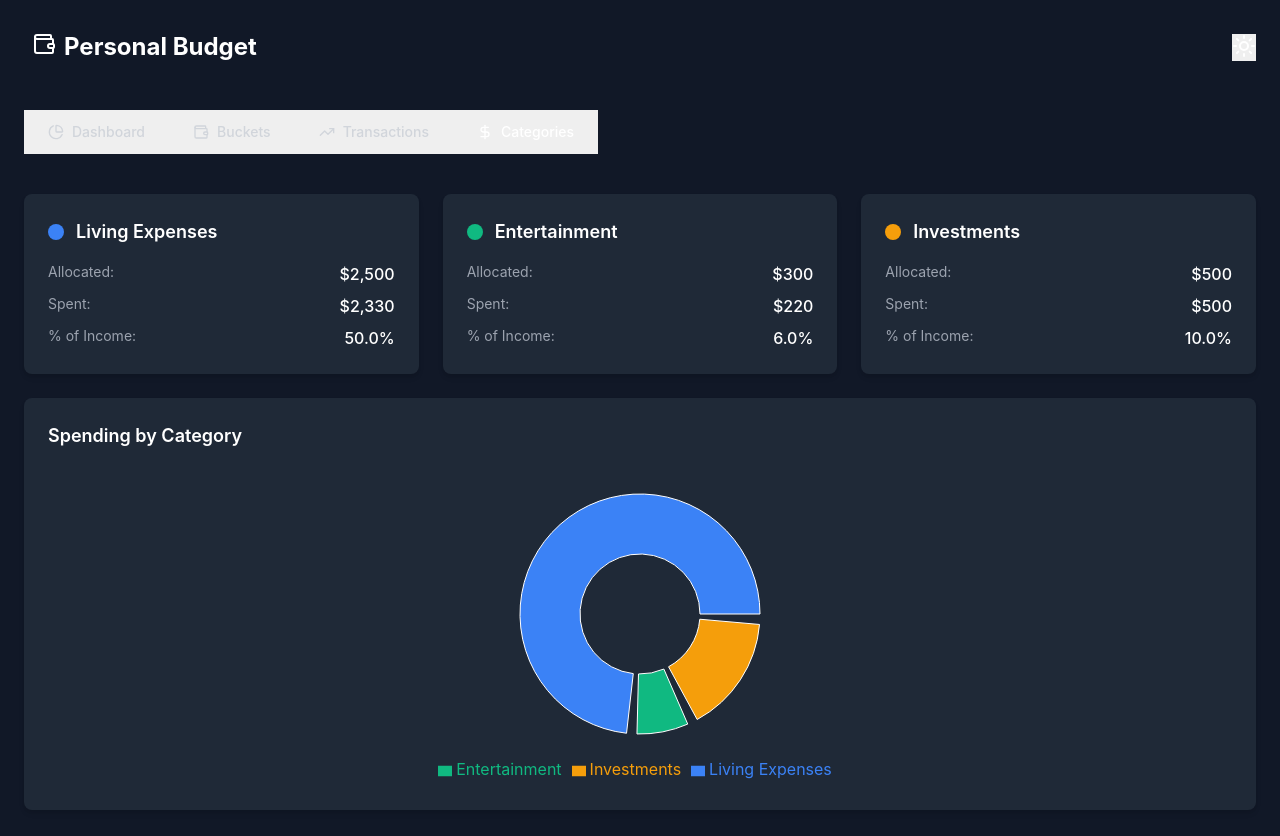
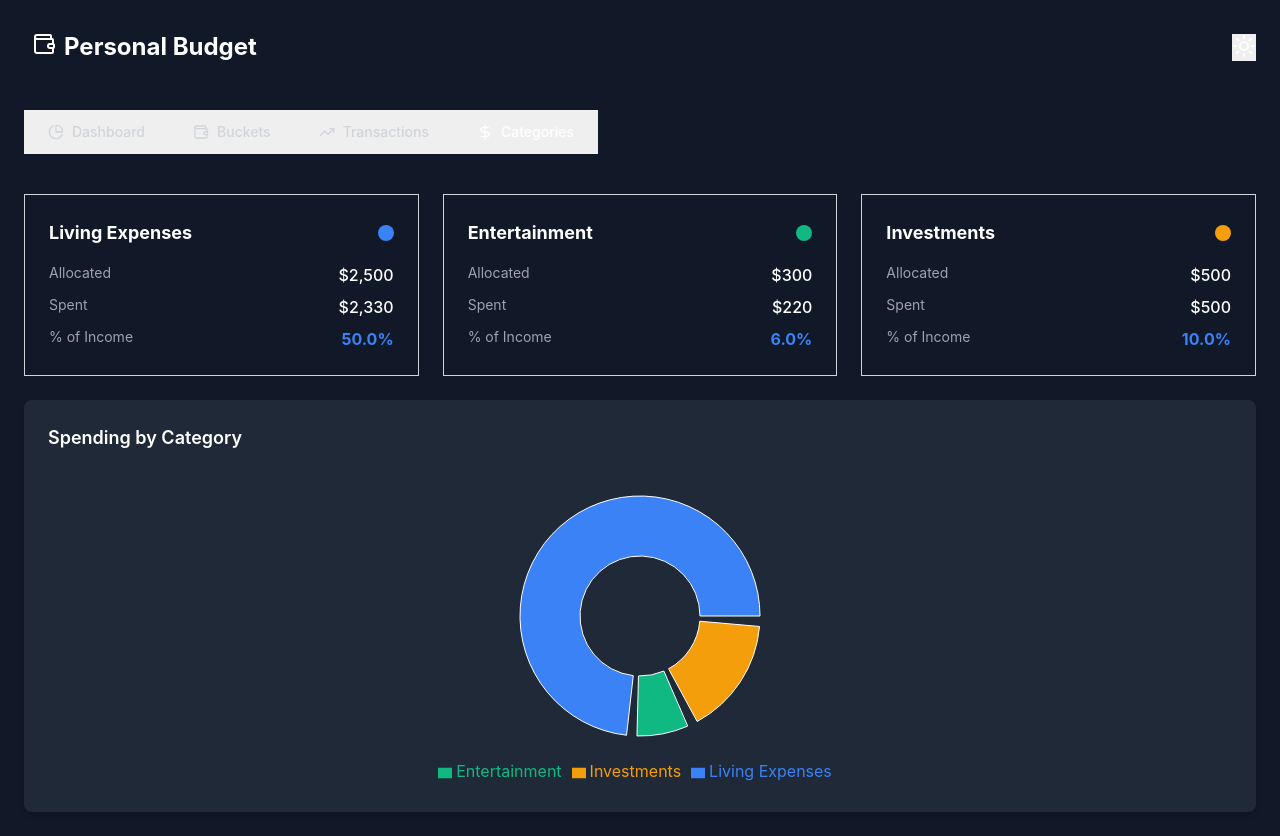
Before and after one commit to Simangaliso-Njabulo/budgeting-app, a React (Vite) app: page / in a window 1280 px wide. Both pictures are taken after a click on the button "Categories". Built offline with nearby package versions, Linux system fonts and the light colour scheme.

Commit message:
update category card

```diff
--- a/src/components/CategoryCard.tsx
+++ b/src/components/CategoryCard.tsx
@@ -1,12 +1,6 @@
+import type { CategoryData } from "../types";
+
 // src/components/CategoryCard.tsx
-interface CategoryData {
-  name: string;
-  allocated: number;
-  actual: number;
-  percentage: string;
-  color: string;
-}
-
 interface CategoryCardProps {
   category: CategoryData;
   darkMode: boolean;
@@ -15,17 +9,33 @@
 const CategoryCard = ({ category, darkMode }: CategoryCardProps) => {
   return (
     <div
-      className={`p-6 rounded-lg shadow-md ${
-        darkMode ? "bg-gray-800" : "bg-white"
+      className={`relative overflow-hidden rounded-2xl p-6 transition-all duration-300 transform hover:scale-105 hover:-translate-y-1 ${
+        darkMode
+          ? "bg-gradient-to-br from-gray-800 to-gray-900 border border-gray-700/50 shadow-xl"
+          : "bg-gradient-to-br from-white to-gray-50 border border-gray-200 shadow-xl"
       }`}
     >
-      <div className="flex items-center mb-4">
+      {/* Glow effect */}
       <div
-          className="w-4 h-4 rounded-full mr-3"
+        className="absolute inset-0 rounded-2xl opacity-0 hover:opacity-100 transition-opacity duration-300"
+        style={{ backgroundColor: `${category.color}10` }}
+      ></div>
+
+      <div className="relative z-10">
+        <div className="flex items-center justify-between mb-4">
+          <h3
+            className={`text-lg font-bold ${
+              darkMode ? "text-white" : "text-gray-900"
+            }`}
+          >
+            {category.name}
+          </h3>
+          <div
+            className="w-4 h-4 rounded-full shadow-lg"
             style={{ backgroundColor: category.color }}
           ></div>
-        <h3 className="text-lg font-semibold">{category.name}</h3>
         </div>
+
         <div className="space-y-2">
           <div className="flex justify-between">
             <span
@@ -33,9 +43,13 @@
                 darkMode ? "text-gray-400" : "text-gray-600"
               }`}
             >
-            Allocated:
+              Allocated
             </span>
-          <span className="font-medium">
+            <span
+              className={`font-medium ${
+                darkMode ? "text-white" : "text-gray-900"
+              }`}
+            >
               ${category.allocated.toLocaleString()}
             </span>
           </div>
@@ -45,9 +59,13 @@
                 darkMode ? "text-gray-400" : "text-gray-600"
               }`}
             >
-            Spent:
+              Spent
             </span>
-          <span className="font-medium">
+            <span
+              className={`font-medium ${
+                darkMode ? "text-white" : "text-gray-900"
+              }`}
+            >
               ${category.actual.toLocaleString()}
             </span>
           </div>
@@ -57,9 +75,30 @@
                 darkMode ? "text-gray-400" : "text-gray-600"
               }`}
             >
-            % of Income:
+              % of Income
             </span>
-          <span className="font-medium">{category.percentage}%</span>
+            <span className="font-bold text-blue-500">
+              {category.percentage}%
+            </span>
+          </div>
+        </div>
+
+        {/* Progress bar */}
+        <div
+          className={`mt-4 w-full rounded-full h-2 ${
+            darkMode ? "bg-gray-700" : "bg-gray-200"
+          }`}
+        >
+          <div
+            className="h-2 rounded-full transition-all duration-500"
+            style={{
+              width: `${Math.min(
+                (category.actual / category.allocated) * 100,
+                100
+              )}%`,
+              backgroundColor: category.color,
+            }}
+          ></div>
         </div>
       </div>
     </div>
```
Lines whose indentation alone changed are shown as unchanged.
